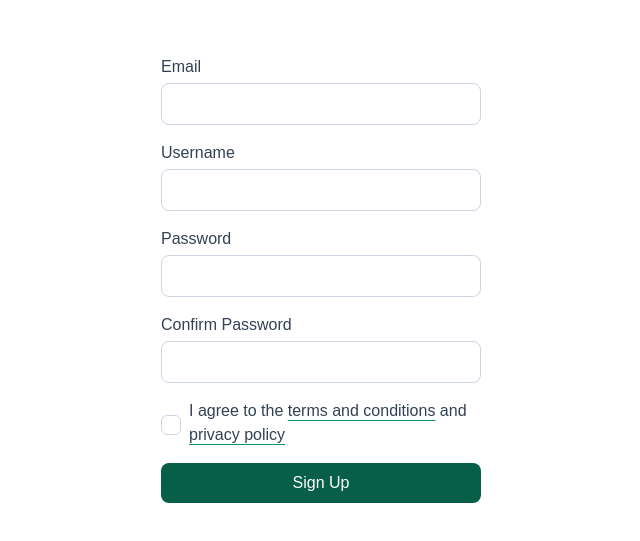
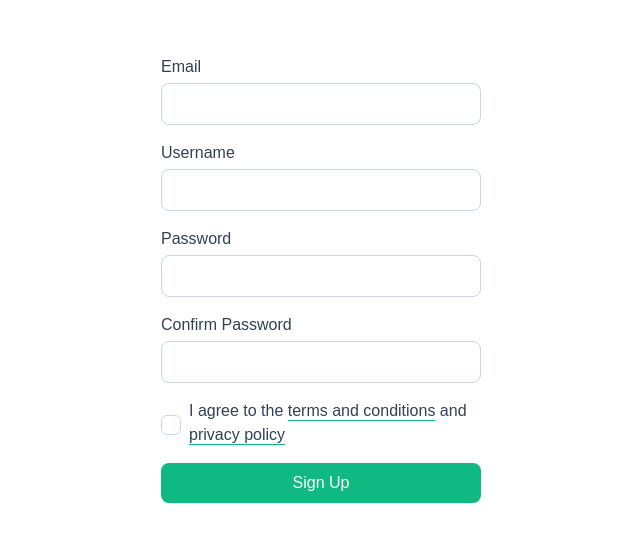
Before and after one commit to norkang-solutions/docexchange, a Next.js app: page /en/sign-up in a window 1280 px wide. Shown: the part 121-662 px from the top of the page, without its empty margins (319-959 px from the left). Built offline with nearby package versions, Linux system fonts and the light colour scheme; no server answers.

Commit message:
change color to emerald 500

```diff
--- a/app/(routes)/[lang]/(auth)/sign-up/form.tsx
+++ b/app/(routes)/[lang]/(auth)/sign-up/form.tsx
@@ -75,14 +75,14 @@ export default function SignUpForm({ dict, ...props }: SignUpFormProps) {
                 I agree to the{" "}
                 <Link
                     href="/terms"
-                    className="underline underline-offset-4 decoration-emerald-600"
+                    className="underline underline-offset-4 decoration-emerald-500"
                 >
                     terms and conditions
                 </Link>{" "}
                 and{" "}
                 <Link
                     href="/privacy"
-                    className="underline underline-offset-4 decoration-emerald-600"
+                    className="underline underline-offset-4 decoration-emerald-500"
                 >
                     privacy policy
                 </Link>
--- a/app/_components/button.tsx
+++ b/app/_components/button.tsx
@@ -11,9 +11,9 @@ export default function Button({ children, ...props }: ButtonProps) {
         <button
             type="button"
             className={twJoin(
-                "px-3 py-2 text-base font-medium text-white bg-emerald-800 rounded-lg",
+                "px-3 py-2 text-base font-medium text-white bg-emerald-500 rounded-lg",
                 "transition-colors duration-300",
-                "hover:bg-emerald-900",
+                "hover:bg-emerald-600",
                 "disabled:bg-slate-200 disabled:text-slate-400 disabled:cursor-not-allowed"
             )}
             {...props}
--- a/app/_components/checkbox.tsx
+++ b/app/_components/checkbox.tsx
@@ -15,12 +15,12 @@ export default function CheckmarkCheckbox({
         <div className="w-full flex flex-col gap-2">
             <div className="flex items-center flex gap-2">
                 <input
-                    className="peer relative appearance-none shrink-0 w-5 h-5 mt-1 checked:bg-emerald-800 border border-slate-300 rounded-md checked:border-emerald-800 focus:outline-none focus:ring-1 focus:ring-slate-900 focus:border-slate-900"
+                    className="peer relative appearance-none shrink-0 w-5 h-5 mt-1 checked:bg-emerald-500 border border-slate-300 rounded-md checked:border-emerald-500 focus:outline-none focus:ring-1 focus:ring-slate-900 focus:border-slate-900"
                     type="checkbox"
                     {...props}
                 />
                 <svg
-                    className="absolute p-1 w-5 h-5 pointer-events-none stroke-white fill-none peer-checked:!fill-emerald-800 mt-1"
+                    className="absolute p-1 w-5 h-5 pointer-events-none stroke-white fill-none peer-checked:!fill-emerald-500 mt-1"
                     xmlns="http://www.w3.org/2000/svg"
                     width="24"
                     height="24"
```
